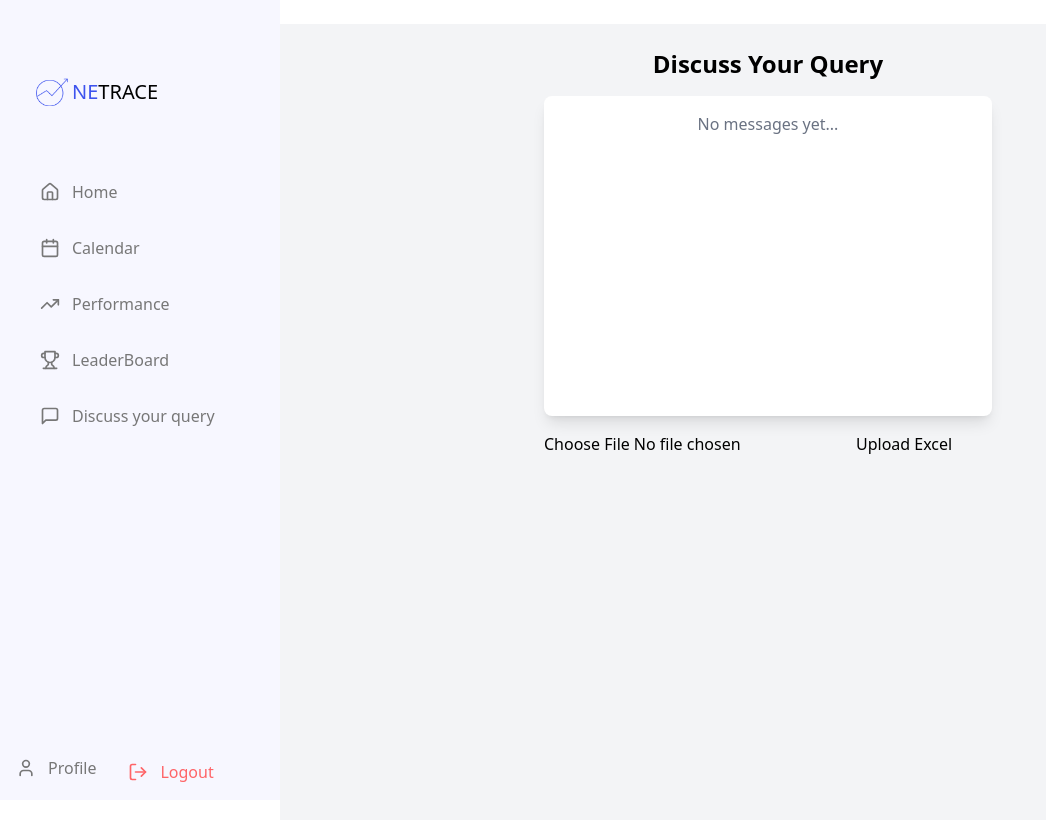
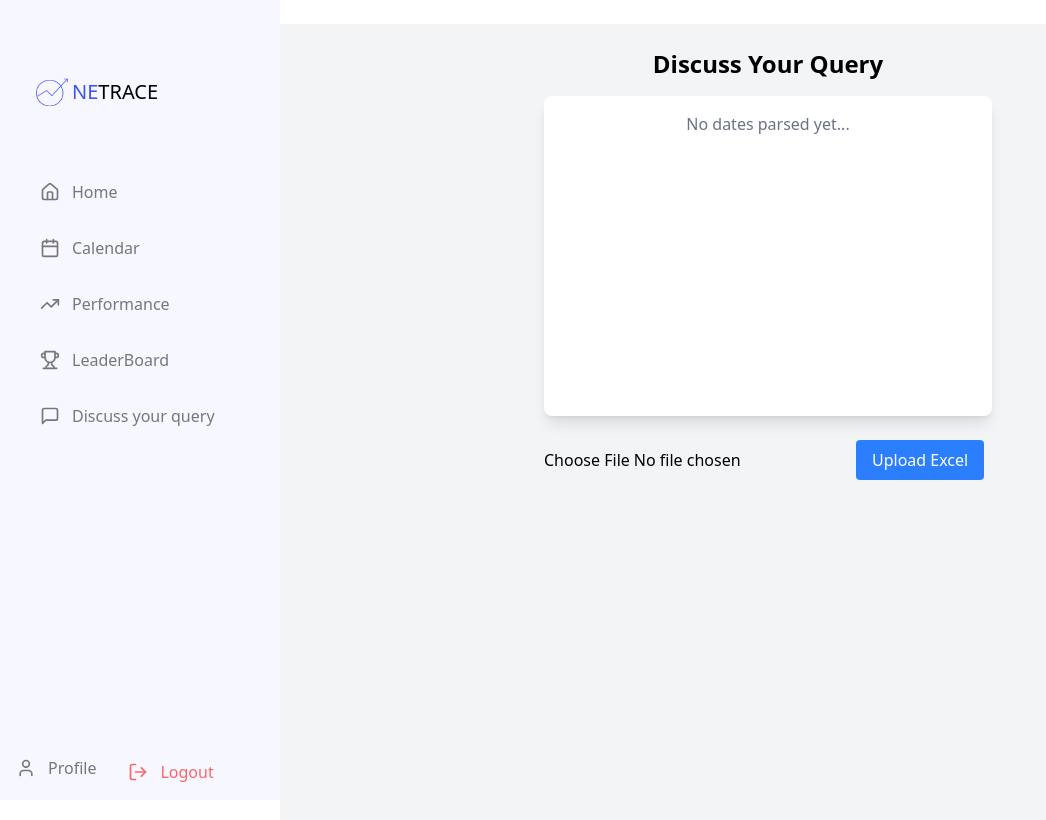
Before and after one commit to ujjwal-07/oneTrace, a Next.js app: page /DiscussQ in a window 1280 px wide. Shown: the top 820 px of the page, without its empty margins (0-1046 px from the left). Built offline with nearby package versions, Linux system fonts and the light colour scheme.

Commit message:
Update page.tsx

```diff
--- a/src/app/DiscussQ/page.tsx
+++ b/src/app/DiscussQ/page.tsx
@@ -1,21 +1,273 @@
+// "use client";
+// import { useState , useEffect} from "react";
+// import { ThumbsUp, ThumbsDown } from "lucide-react";
+// import axios from 'axios';
+
+
+// const Messages = () => {
+//   const [message, setMessage] = useState("");
+//   const [messages, setMessages] = useState<string[]>([]);
+//   const [vote, setVote] = useState(null);
+//   const [questions, setQuestions] = useState<string[]>([]);
+//   const [questionsDownVote, setQuestionsDownVote] = useState<string[]>([]);
+//   const [questionStored,setQuestionsStored] = useState([]);
+// console.log(message)
+//   const array_Questions = ["will modi win next election","can i change my preference","is tiger stronger than a lion ?","can i change my preference","is tiger stronger than a lion ?"]
+
+//   // Handle sending a message
+//   const sendMessage = () => {
+//     if (message.trim() !== "") {
+//       setMessages([...messages, message]); // Add new message to the list
+//       setMessage(""); // Clear input
+//     }
+//   };
+
+
+//   // const handleThumbsdown = (ques) =>{
+//   //   try {
+//   //     await axios.get("http://localhost:5000/api/updatelike").then((data)=>{
+//   //       console.log(data.data,"from databse")
+//   //       const extractedData = data.data.map((d) => d.question);
+
+//   //        setQuestionsStored(extractedData)
+
+//   //    })
+//   //  } catch (error) {
+//   //    console.error("Error fetching event:", error.response ? error.response.data : error.message);
+//   //  }
+//   // }
+
+
+//   const handleUpVote = async(type) => {
+
+
+
+//     console.log(questions.includes(type))
+//     if(questions.includes(type) == true){
+//       console.log(questions.slice((questions.indexOf(type)),(questions.indexOf(type))),questions,"After removing")
+//       setQuestions(questions.slice((questions.indexOf(type)),(questions.indexOf(type))))
+//     }
+//     else if(questionsDownVote.includes(type)){
+
+
+
+//        setQuestions([...questions,type])
+//        setQuestionsDownVote(questionsDownVote.slice((questionsDownVote.indexOf(type)),(questionsDownVote.indexOf(type))))
+
+//     }else{
+//       try {
+//         console.log("Inside the handledoenvote")
+//         const response = await fetch("http://localhost:5000/api/updatelike", {
+//           method: "POST",
+//           headers: { "Content-Type": "application/json" },
+//           body: JSON.stringify({ ques: type}),
+//         });
+//         console.log(response)
+
+//      } catch (error) {
+//        console.error("Error fetching event:", error.response ? error.response.data : error.message);
+//      }
+//       setQuestions([...questions,type])
+//       console.log(questions)
+//     }
+
+//   };
+
+//   const getQuestion = async ()=>{
+//     try {
+//       await axios.get("http://localhost:5000/api/getQuestion").then((data)=>{
+//         console.log(data.data,"from databse")
+//         const extractedData = data.data.map((d) => d.question);
+
+//          setQuestionsStored(extractedData)
+
+//      })
+//    } catch (error) {
+//      console.error("Error fetching event:", error.response ? error.response.data : error.message);
+//    }
+//   }
+
+//   const handleDownVote = (type) => {
+//     console.log(questionsDownVote.includes(type))
+//     if(questionsDownVote.includes(type) == true){
+//       console.log(questions.slice((questionsDownVote.indexOf(type)),(questionsDownVote.indexOf(type))),questionsDownVote,"After removing")
+//       setQuestionsDownVote(questionsDownVote.slice((questionsDownVote.indexOf(type)),(questionsDownVote.indexOf(type))))
+//     }else if(questions.includes(type)){
+
+//         setQuestions(questions.slice((questions.indexOf(type)),(questions.indexOf(type))))
+//         setQuestionsDownVote([...questionsDownVote ,type])
+//     }
+//     else{
+//       setQuestionsDownVote([...questionsDownVote ,type])
+//       console.log(questionsDownVote)
+//     }
+
+//   };
+
+//   const updateLikeCount = ()=>{
+
+//   }
+
+//   const handleFormSubmit = async (e)=>{
+//     const response = await fetch("http://localhost:5000/api/question", {
+//       method: "POST",
+//       headers: { "Content-Type": "application/json" },
+//       body: JSON.stringify({ question: message}),
+//     });
+
+
+//   }
+//   useEffect(()=>{
+//     getQuestion()
+//     updateLikeCount()
+//   },[])
+
+
+//   return (
+//     <div className="grid grid-cols-2 overscroll-none max-h-full w-full">
+//     <div className="min-h-screen flex flex-col items-center font-black bg-gray-100 p-6">
+//       {/* Heading */}
+//       <h1 className="text-2xl font-bold mb-4">Discuss Your Query</h1>
+
+//       {/* Message List */}
+//       <div className="w-full max-w-md bg-white shadow-lg rounded-lg p-4 mb-4 h-80 overflow-y-auto">
+//         {messages.length === 0 ? (
+//           <p className="text-gray-500 text-center">{message}</p>
+//         ) : (
+//           messages.map((msg, index) => (
+//             <div
+//               key={index}
+//               className="p-2 my-2 bg-blue-100 rounded-md text-gray-700"
+//             >
+//               {msg}
+//             </div>
+//           ))
+//         )}
+//       </div>
+
+//       {/* Message Input & Button */}
+//       <div className="w-full max-w-md flex items-center gap-2">
+//         <form onSubmit={handleFormSubmit}>
+//         <input
+//           type="text"
+//           placeholder="Type your message..."
+//           className="w-full p-3 border border-gray-300 rounded-lg focus:outline-none focus:ring-2 focus:ring-blue-400"
+//           value={message}
+//           name="question"
+//           onChange={(e) => setMessage(e.target.value)}
+//         />
+//         <button
+//           type="submit"
+//           className="bg-blue-500 text-white px-4 py-2 rounded-lg hover:bg-blue-600 transition"
+//         >
+//           Send
+//         </button>
+//         </form>
+//       </div>
+//     </div>
+//     <div className="max-h-[90%] grid gap-4 overflow-y-auto w-full ml-[23px]">
+//           <h3 className="text-2xl font-semibold text-black-200  text-center  flex animate-pulse">Queries</h3>
+//       {questionStored.map((ques) =>(
+//        <div className="max-w-sm p-6 bg-white border border-gray-200 rounded-lg shadow-sm dark:bg-white-800 dark:border-gray-700">
+//        <a href="#">
+//            <h5 className="mb-2 text-2xl font-bold tracking-tight text-gray-900 dark:text-black">{ques}</h5>
+//        </a>
+//        <p className="mb-3 font-normal text-gray-700 dark:text-black-400">Here are the biggest enterprise technology acquisitions of 2021 so far, in reverse chronological order.</p>
+//        <div className="flex gap-2 font-white gap-3">
+//       <button
+//         onClick={() => handleUpVote(ques)}
+//         className={`p-2 rounded-full transition-colors ${
+//           questions.includes(ques) ? "bg-blue-500 text-white" : "bg-gray-200"
+//          }`}
+//       >
+//         <ThumbsUp size={15} />
+
+//       </button>
+//       <span className="text-black text-m">21</span>
+
+//       <button
+//         onClick={() => handleDownVote(ques)}
+//         className={`p-2 rounded-full transition-colors ${
+//           questionsDownVote.includes(ques) ? "bg-red-500 text-white" : "bg-gray-200"
+//         }`}
+//       >
+//         <ThumbsDown size={15} />
+//       </button>
+//       <span className="text-black text-m">21</span>
+
+//     </div>
+//    </div>
+
+
+//       ))}
+//     </div>
+//     </div>
+//   );
+// };
+
+// export default Messages;
+
+
 "use client";
 import { useState } from "react";
 import axios from "axios";
+import * as XLSX from "xlsx";
+
 const Messages = () => {
   const [message, setMessage] = useState("");
   const [messages, setMessages] = useState<string[]>([]);
   const [selectedFile, setSelectedFile] = useState(null);
+  const [parsedDates, setParsedDates] = useState<string[]>([]);
 
-  // Handle sending a message
   const sendMessage = () => {
     if (message.trim() !== "") {
-      setMessages([...messages, message]); // Add new message to the list
-      setMessage(""); // Clear input
+      setMessages([...messages, message]);
+      setMessage("");
     }
   };
+
   const handleFileChange = (e) => {
-    setSelectedFile(e.target.files[0]);
+    const file = e.target.files[0];
+    setSelectedFile(file);
+
+    const reader = new FileReader();
+    reader.onload = (evt) => {
+      const data = new Uint8Array(evt.target.result);
+      const workbook = XLSX.read(data, { type: "array" });
+      const sheetName = workbook.SheetNames[0];
+      const worksheet = workbook.Sheets[sheetName];
+      const jsonData = XLSX.utils.sheet_to_json(worksheet, { header: 1 });
+
+      const currentYear = new Date().getFullYear();
+      const formattedDates = jsonData
+        .slice(1) // skip header row
+        .map((row) => {
+          const rawDate = row[0]; // assuming date is in first column (e.g., "1-Jan")
+
+          if (typeof rawDate !== "string") return null;
+
+          try {
+            const dateObj = new Date(`${rawDate}-${currentYear}`);
+            if (isNaN(dateObj.getTime())) return null;
+
+            const yyyy = dateObj.getFullYear();
+            const mm = dateObj.getMonth() + 1;
+            const dd = dateObj.getDate();
+
+            return `${yyyy}-${dd}-${mm}`;
+          } catch (error) {
+            return null;
+          }
+        })
+        .filter(Boolean);
+
+      setParsedDates(formattedDates);
+      console.log("Parsed Dates:", formattedDates);
+    };
+
+    reader.readAsArrayBuffer(file);
   };
+
   const handleSubmit = async (e) => {
     e.preventDefault();
 
@@ -30,8 +282,8 @@ const Messages = () => {
     try {
       const response = await axios.post("http://localhost:5000/api/store_excel_data", formData, {
         headers: {
-          "Content-Type": "multipart/form-data"
-        }
+          "Content-Type": "multipart/form-data",
+        },
       });
 
       console.log("Server Response:", response.data);
@@ -42,39 +294,32 @@ const Messages = () => {
     }
   };
 
-
-
   return (
     <div className="min-h-screen flex flex-col items-center bg-gray-100 p-6">
-      {/* Heading */}
       <h1 className="text-2xl font-bold mb-4">Discuss Your Query</h1>
 
-      {/* Message List */}
       <div className="w-full max-w-md bg-white shadow-lg rounded-lg p-4 mb-4 h-80 overflow-y-auto">
-        {messages.length === 0 ? (
-          <p className="text-gray-500 text-center">No messages yet...</p>
-        ) : (
-          messages.map((msg, index) => (
-            <div
-              key={index}
-              className="p-2 my-2 bg-blue-100 rounded-md text-gray-700"
-            >
-              {msg}
+        {parsedDates.length > 0 ? (
+          parsedDates.map((date, idx) => (
+            <div key={idx} className="p-2 my-2 bg-green-100 rounded-md text-gray-700">
+              {date}
             </div>
           ))
+        ) : (
+          <p className="text-gray-500 text-center">No dates parsed yet...</p>
         )}
       </div>
 
-      {/* Message Input & Button */}
-      <div className="w-full max-w-md flex items-center gap-2">
-      <form onSubmit={handleSubmit}>
-      <input
-        type="file"
-        accept=".xlsx, .xls"
-        onChange={handleFileChange}
-      />
-      <button type="submit">Upload Excel</button>
-    </form>
+      <div className="w-full max-w-md flex flex-col gap-2">
+        <form onSubmit={handleSubmit}>
+          <input type="file" accept=".xlsx, .xls" onChange={handleFileChange} />
+          <button
+            type="submit"
+            className="mt-2 px-4 py-2 bg-blue-500 text-white rounded hover:bg-blue-600"
+          >
+            Upload Excel
+          </button>
+        </form>
       </div>
     </div>
   );
```
